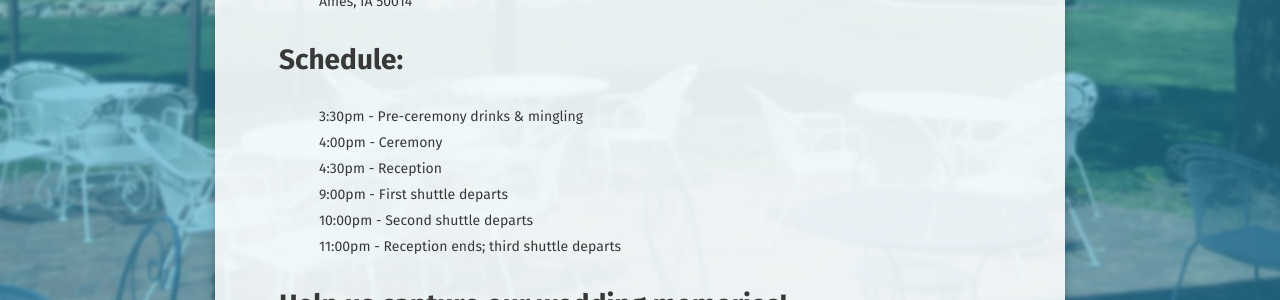
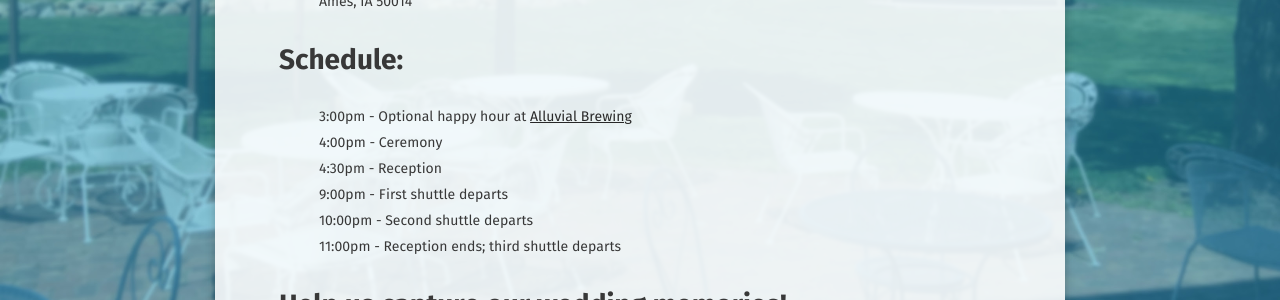
Before and after one commit to crgk/chadandszuyin.us, a Jekyll site: the page built from event.md, in a window 1280 px wide. Shown: the part 494-794 px from the top of the page. Built offline with Jekyll 4.4.1, drawn with Linux system fonts in a browser that asks for light colours; some web fonts are replaced.

Commit message:
happy hour

```diff
--- a/event.md
+++ b/event.md
@@ -15,7 +15,7 @@ We hope you can join us for our wedding on May 20, 2017. Look forward to music,
 
 # Schedule:
 <ul style="list-style:none;">
-  <li>3:30pm - Pre-ceremony drinks & mingling</li>
+  <li>3:00pm - Optional happy hour at <a href="http://www.alluvialbrewing.com/">Alluvial Brewing</a></li>
   <li>4:00pm - Ceremony</li>
   <li>4:30pm - Reception</li>
   <li>9:00pm - First shuttle departs</li>
```
